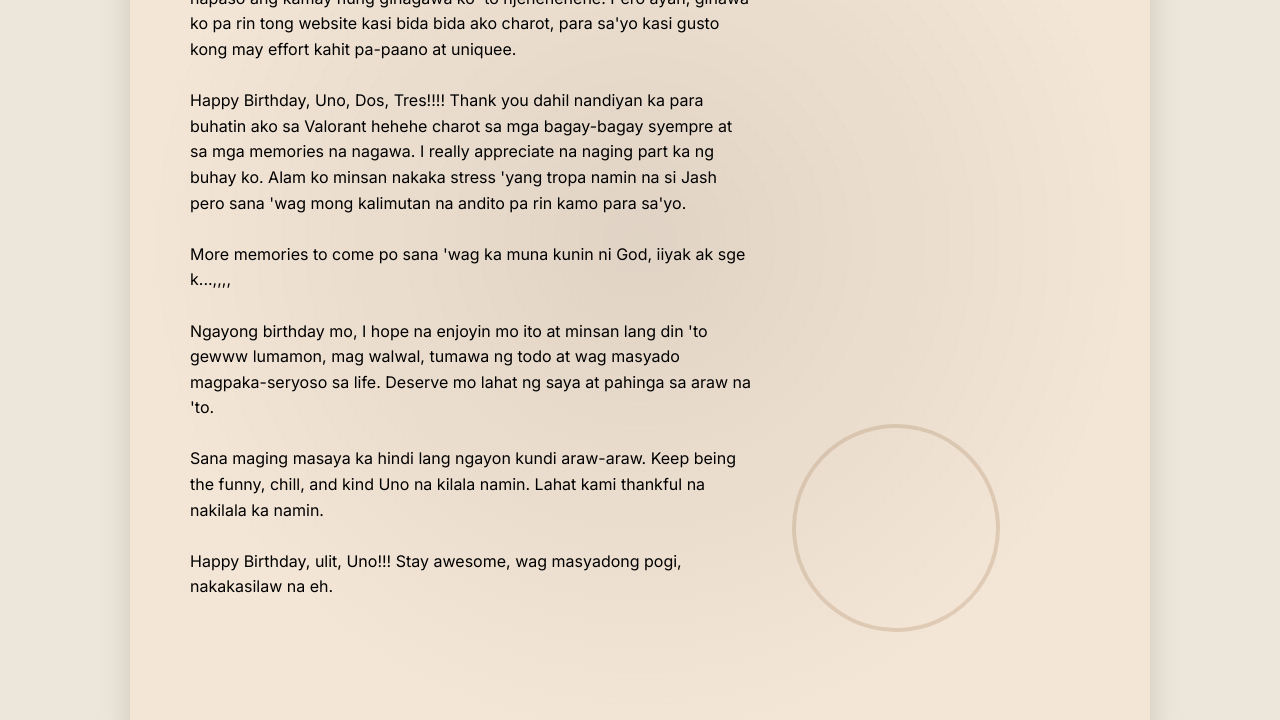
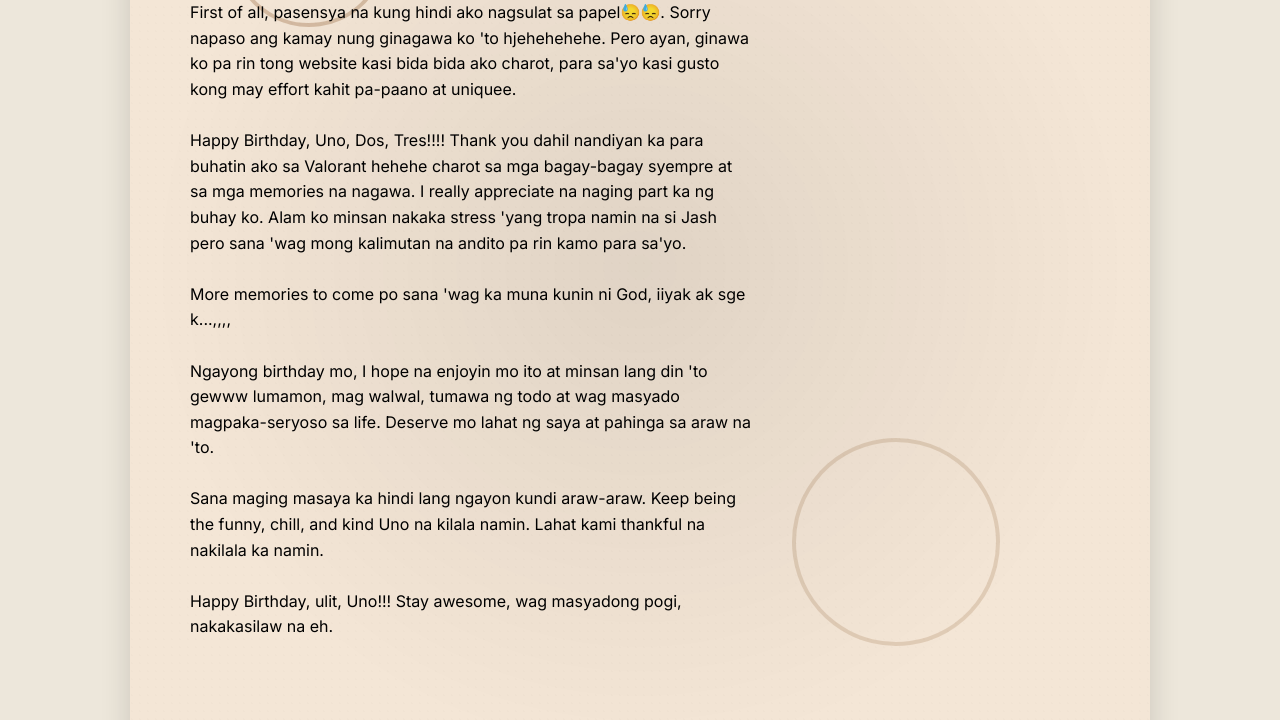
Before and after one commit to billgedrck/birthdayniuno, a plain HTML site: page index.html in a window 1280 px wide. Shown: the part 251-971 px from the top of the page. Drawn offline with nearby package versions, Linux system fonts and the light colour scheme.

Commit message:
Update index.html

```diff
--- a/index.html
+++ b/index.html
@@ -14,7 +14,7 @@
         justify-content: center;
         background-color: #ede7db;
         font-family: 'Inter', sans-serif;
-        overflow: hidden;
+        overflow-y: auto;
       }
 
       .paper {
@@ -29,6 +29,7 @@
         opacity: 0;
         transform: translateY(30px);
         animation: fadeInUp 1.8s ease forwards;
+        margin: 40px 0;
       }
 
       @keyframes fadeInUp {
@@ -187,10 +188,9 @@ Ngayong birthday mo, I hope na enjoyin mo ito at minsan lang din 'to gewww lumam
 Sana maging masaya ka hindi lang ngayon kundi araw-araw. Keep being the funny, chill, and kind Uno na kilala namin. Lahat kami thankful na nakilala ka namin.
 
 Happy Birthday, ulit, Uno!!! Stay awesome, wag masyadong pogi, nakakasilaw na eh.
+      </p>
 
       <div class="signature">Bill "Pogi" Gedrick ng Molino Quatro boi</div>
     </div>
-
-
   </body>
 </html>
```
